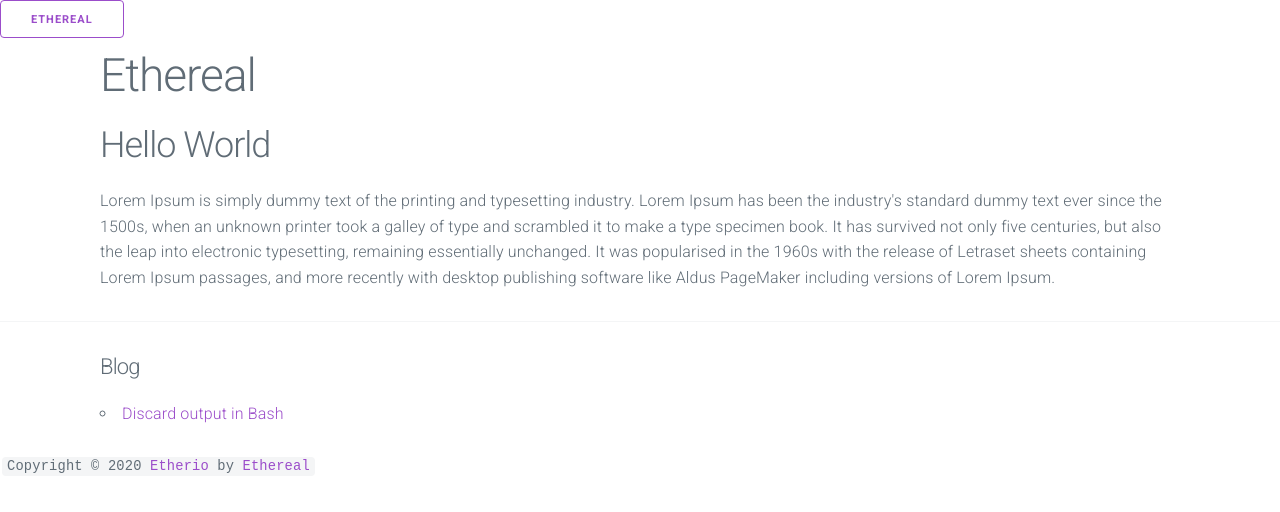
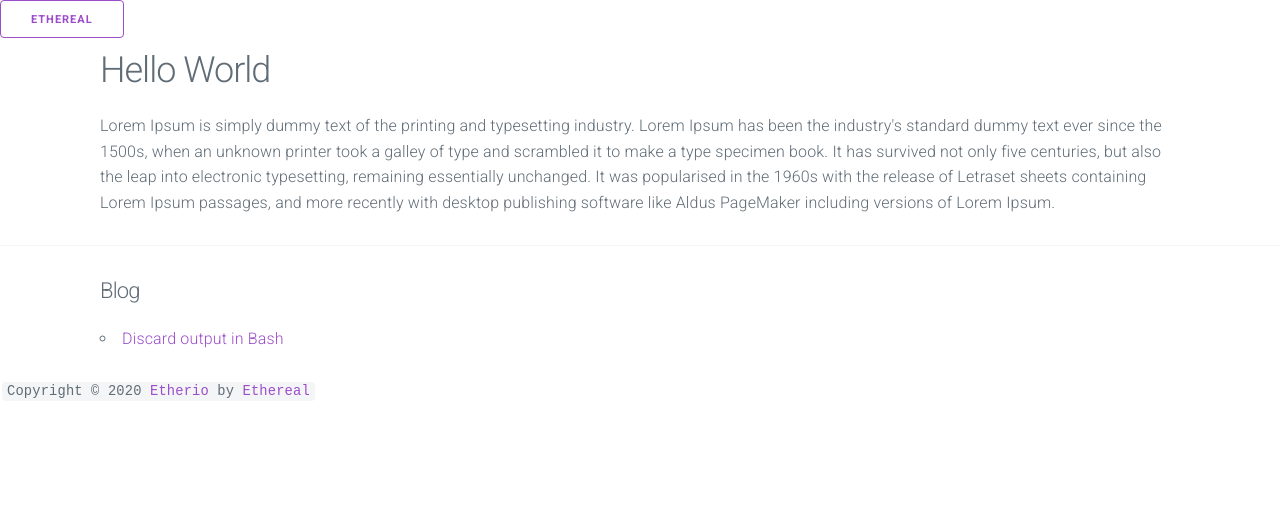
Before and after one commit to etherealTech/etherealtech.github.io, a Jekyll site: the page built from docs/index.md, in a window 1280 px wide. Shown: the top 512 px of the page. Built offline with Jekyll 4.4.1, drawn with Linux system fonts in a browser that asks for light colours; nearby versions of some CDN libraries.

Commit message:
Update and rename index.html to index.md

```diff
--- a/docs/index.html
+++ b/docs/index.md
@@ -3,8 +3,6 @@ layout: blog
 title: Homepage
 ---
 
-<h1>Ethereal</h1>
-
 <h2>Hello World</h2>
 
 <p>Lorem Ipsum is simply dummy text of the printing and typesetting industry. Lorem Ipsum has been the industry's standard dummy text ever since the 1500s, when an unknown printer took a galley of type and scrambled it to make a type specimen book. It has survived not only five centuries, but also the leap into electronic typesetting, remaining essentially unchanged. It was popularised in the 1960s with the release of Letraset sheets containing Lorem Ipsum passages, and more recently with desktop publishing software like Aldus PageMaker including versions of Lorem Ipsum.</p>
```
